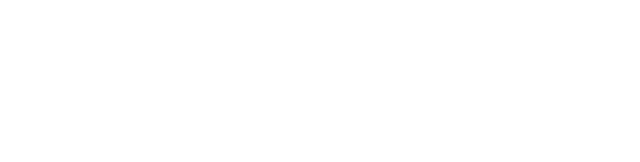
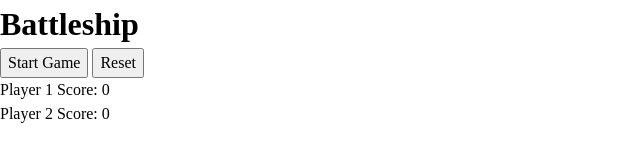
Before and after one commit to CeeZ-11/Odin-Project-Battleship, a website with bundled scripts: page index.html in a window 1280 px wide. Shown: the whole page, without its empty margins (0-640 px from the left). Built offline with nearby package versions, Linux system fonts and the light colour scheme.

Commit message:
:sparkle: feat: Add GameController module and UI layout in html
:sparkle: feat: GC module will generate  player and computer

:bug: fix js script link

```diff
--- a/index.html
+++ b/index.html
@@ -4,8 +4,25 @@
     <meta charset="UTF-8" />
     <meta name="viewport" content="width=device-width, initial-scale=1.0" />
     <title>Battleship</title>
-    <script src="script.js" defer></script>
+    <script src="index.js" defer></script>
     <link rel="stylesheet" href="style.css" />
   </head>
-  <body></body>
+  <body>
+    <div>
+      <div id="container">
+        <h1>Battleship</h1>
+        <div id="board">
+          <!-- Board will be dynamically generated here -->
+        </div>
+        <div id="controls">
+          <button id="start">Start Game</button>
+          <button id="reset">Reset</button>
+        </div>
+        <div id="scoreboard">
+          <p>Player 1 Score: <span id="player1Score">0</span></p>
+          <p>Player 2 Score: <span id="player2Score">0</span></p>
+        </div>
+      </div>
+    </div>
+  </body>
 </html>
--- a/index.js
+++ b/index.js
@@ -1,3 +1,8 @@
 import { Gameboard } from "./gameboard";
 import { Player } from "./player";
 import { Ship } from "./ship";
+
+const GameController = () => {
+  const player = new Player("Player");
+  const computer = new Player("Computer");
+};
```
